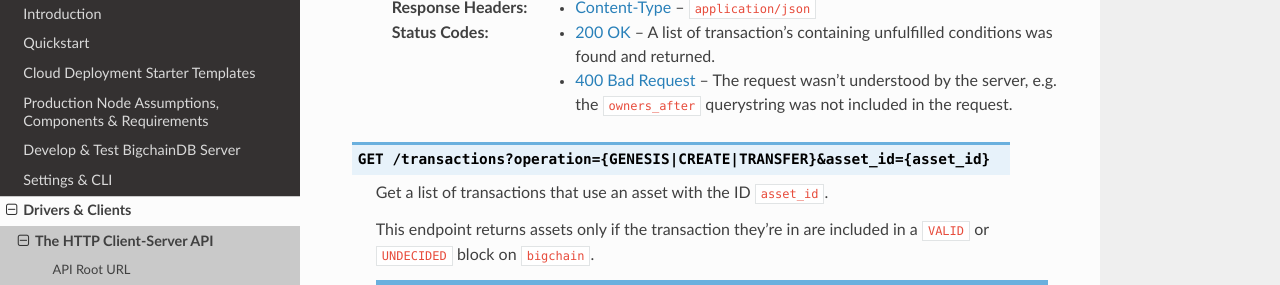
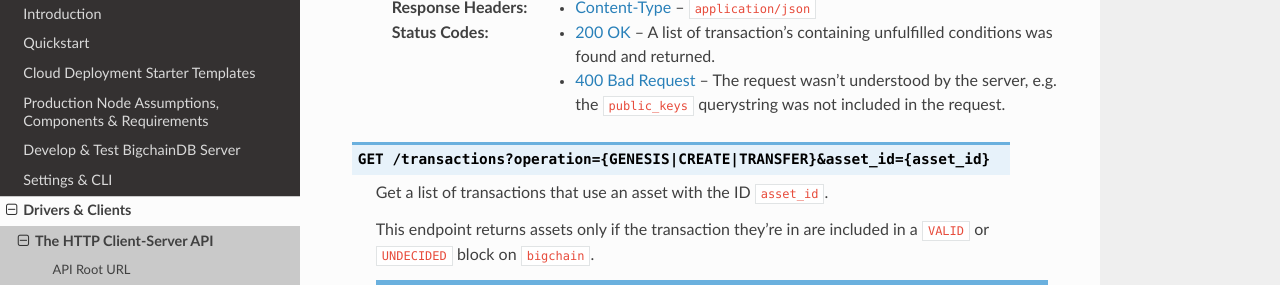
Before and after one commit to bigchaindb/bigchaindb, a Sphinx documentation site: the page built from docs/server/source/drivers-clients/http-client-server-api.rst, in a window 1280 px wide and 900 px high, scrolled down 2507 px, cut to the strip 161-446 px from the top of the window. Built offline with Sphinx 7.4.7 and the Read the Docs theme 2.0.0, drawn with Linux system fonts in a browser that asks for light colours; pages that are not in the unit, such as notebooks, are missing from menus.

Commit message:
(fix): forgot one owners_after -> public_keys

```diff
--- a/docs/server/source/drivers-clients/http-client-server-api.rst
+++ b/docs/server/source/drivers-clients/http-client-server-api.rst
@@ -130,7 +130,7 @@
    :resheader Content-Type: ``application/json``
 
    :statuscode 200: A list of transaction's containing unfulfilled conditions was found and returned.
-   :statuscode 400: The request wasn't understood by the server, e.g. the ``owners_after`` querystring was not included in the request.
+   :statuscode 400: The request wasn't understood by the server, e.g. the ``public_keys`` querystring was not included in the request.
 
 .. http:get:: /transactions?operation={GENESIS|CREATE|TRANSFER}&asset_id={asset_id}
 
```
